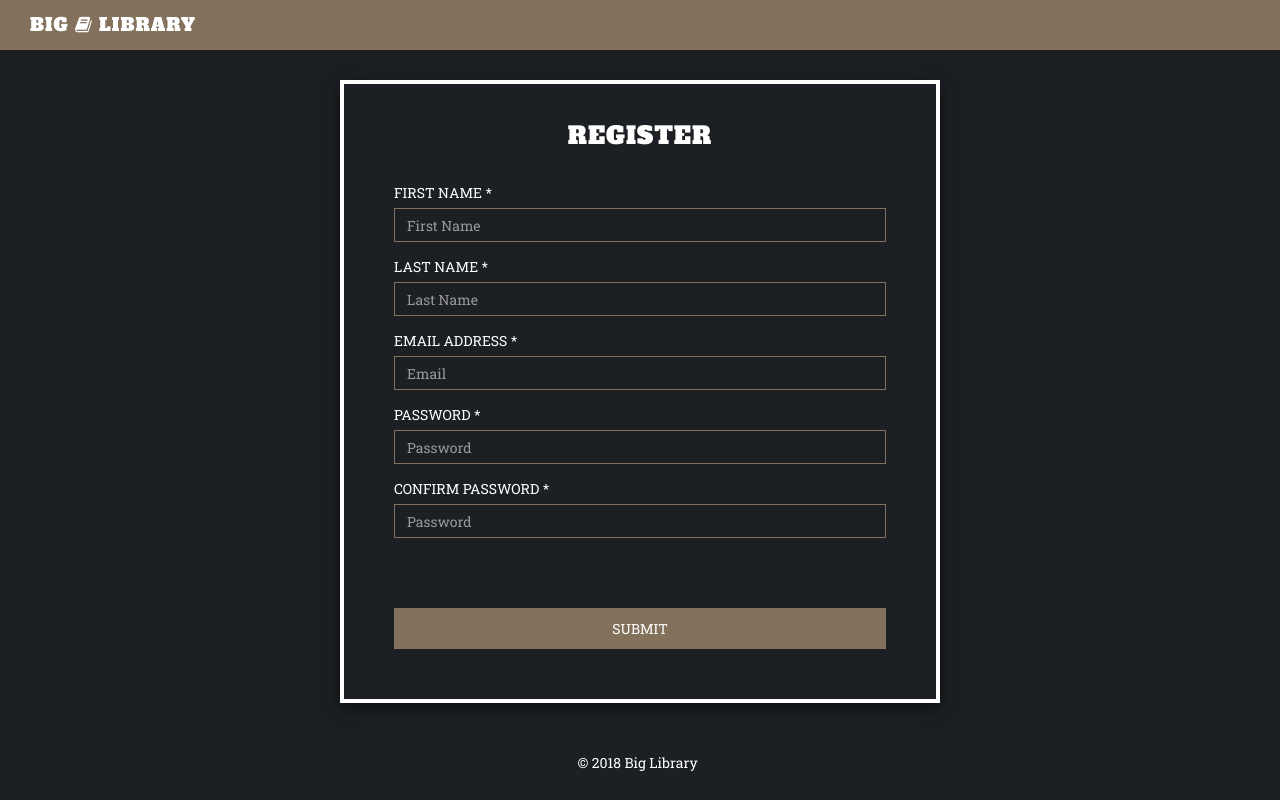
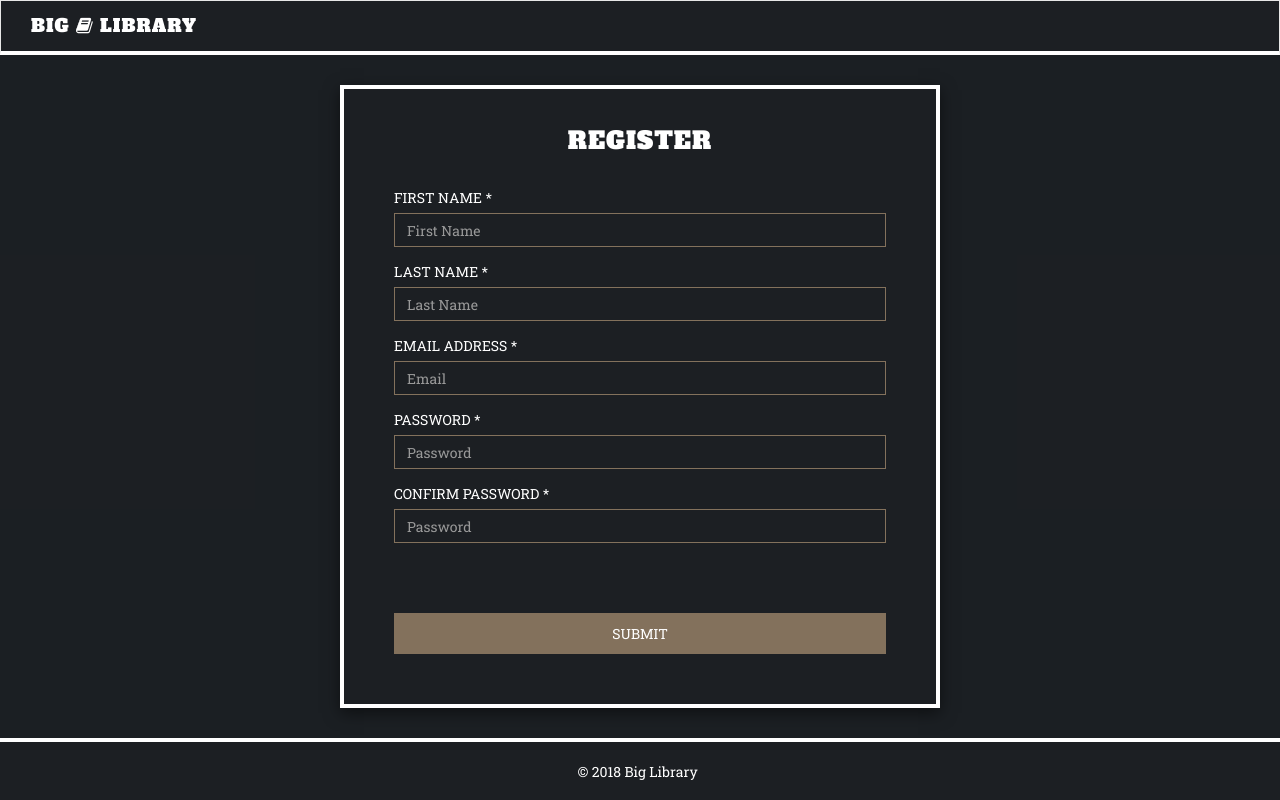
Before and after one commit to tabby42/Irene-Theiss-FSWD30-CodeReview10, a PHP site: page /register.php in a window 1280 px wide. Run offline with PHP 8.4, Linux system fonts and the light colour scheme; some libraries are stand-ins or nearby versions.

Commit message:
add styles

```diff
--- a/css/style.css
+++ b/css/style.css
@@ -21,8 +21,8 @@
   border-radius: 0;
   margin-bottom: 0; }
   .navbar.navbar-default {
-    background-color: #83715C;
-    border: 0; }
+    background-color: #1C1F23;
+    border-bottom: 4px solid #fff; }
   .navbar .navbar-brand {
     margin-left: 0 !important;
     color: #fff;
@@ -31,7 +31,7 @@
     font-size: 18px;
     letter-spacing: 1px;
     border-radius: 0;
-    background-color: #83715C;
+    background-color: transparent;
     text-transform: uppercase;
     -webkit-transition: all 0.5s ease;
     transition: all 0.5s ease; }
@@ -39,7 +39,7 @@
       display: inline-block;
       margin-left: 10px; }
     .navbar .navbar-brand:hover, .navbar .navbar-brand:focus {
-      background-color: #473d32;
+      /*background-color: darken($beige, 20%);*/
       color: #fff; }
   .navbar .glyphicon.glyphicon-plus {
     color: #1C1F23;
@@ -259,7 +259,8 @@
   background-color: transparent; }
 
 footer {
-  min-height: 50px; }
+  min-height: 50px;
+  border-top: 4px solid #fff; }
 
 /*helper classes*/
 .dark-bg {
--- a/scss/style.scss
+++ b/scss/style.scss
@@ -38,8 +38,8 @@
 	border-radius: 0;
 	margin-bottom: 0;
 	&.navbar-default {
-		background-color: $beige;
-		border: 0;
+		background-color: $dark;
+		border-bottom: 4px solid $white;
 	}
 	.navbar-brand {
 		margin-left: 0 !important;
@@ -49,7 +49,7 @@
 		font-size: ($base-font-size + 4);
 		letter-spacing: $letter-spacing-default;
     	border-radius: 0;
-    	background-color: $beige;
+    	background-color: transparent;
 	    text-transform: uppercase;
 	    -webkit-transition: $transition-default;
 	    transition: $transition-default;
@@ -58,7 +58,7 @@
 			margin-left: 10px;
 		}
 		&:hover, &:focus {
-			background-color: darken($beige, 20%);
+			/*background-color: darken($beige, 20%);*/
 			color: $white;
 		}
 	}
@@ -326,6 +326,7 @@
 
 footer {
 	min-height: 50px;
+	border-top: 4px solid $white;
 }
 
 /*helper classes*/
```
Also changed, not shown: 1 other file.
